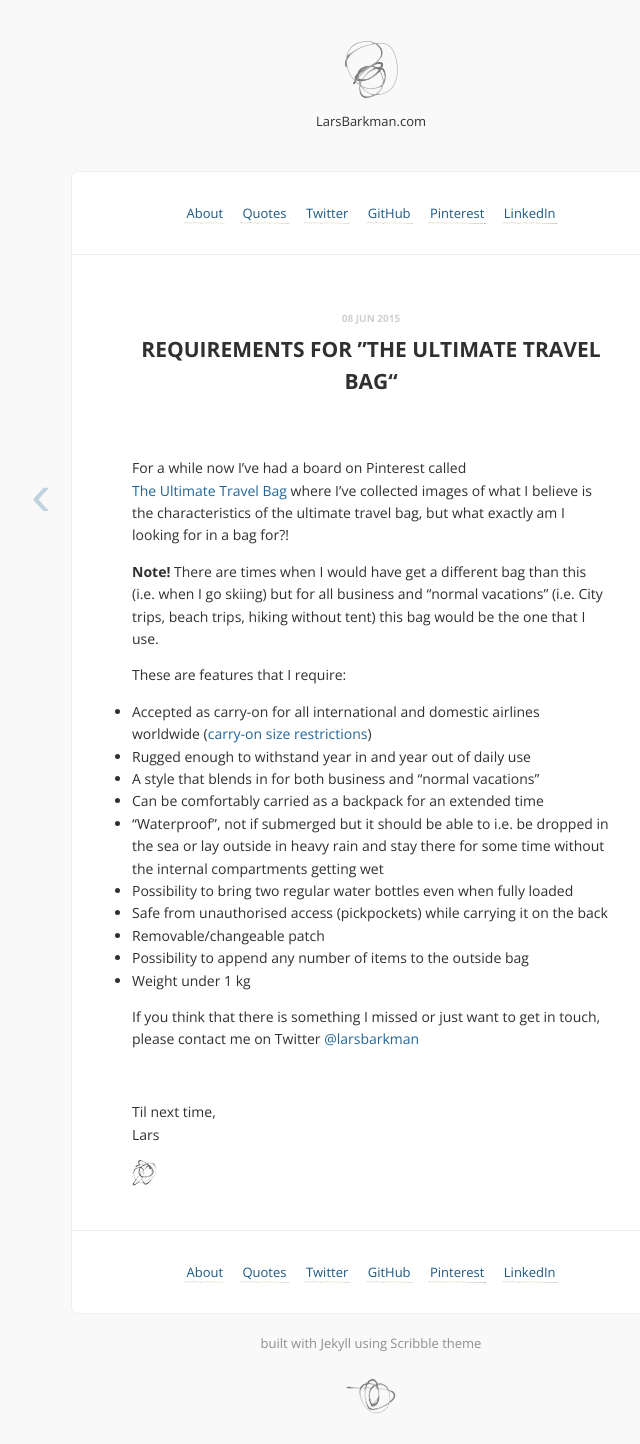
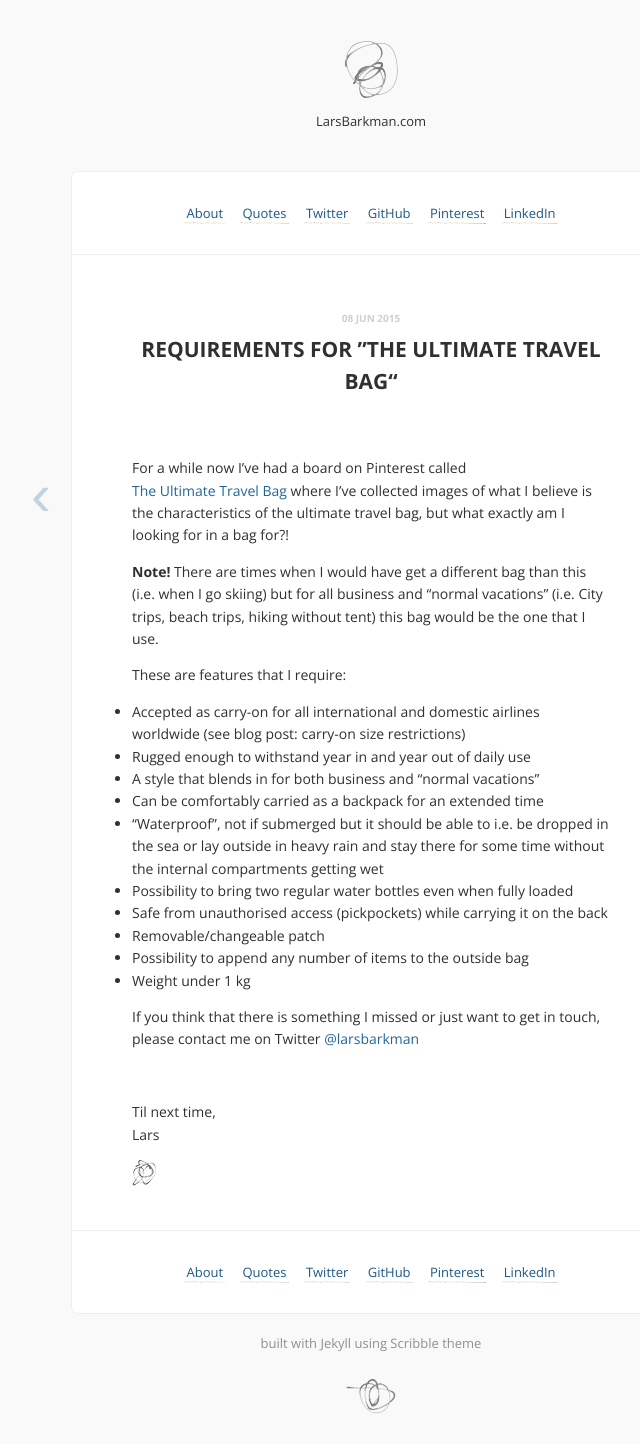
Before and after one commit to LarsBarkman/LarsBarkman.github.io, a Jekyll site: the page built from _posts/2015-06-08-the-ultimate-travel-bag.md, in a window 1280 px wide. Shown: the whole page, without its empty margins (269-909 px from the left). Built offline with Jekyll 4.4.1, drawn with Linux system fonts in a browser that asks for light colours; Markdown is read by kramdown in place of the engine named in the settings; comment, search, counter and statistics services are not loaded.

```diff
--- a/_posts/2015-06-08-the-ultimate-travel-bag.md
+++ b/_posts/2015-06-08-the-ultimate-travel-bag.md
@@ -9,7 +9,7 @@ For a while now I've had a board on Pinterest called <a href="https://www.pinter
 
 These are features that I require:
 
-- Accepted as carry-on for all international and domestic airlines worldwide (<a href="http://larsbarkman.com/2015/06/08/carry-on-size-restrictions/" target="_blank">carry-on size restrictions</a>)
+- Accepted as carry-on for all international and domestic airlines worldwide (see blog post: carry-on size restrictions)
 - Rugged enough to withstand year in and year out of daily use
 - A style that blends in for both business and "normal vacations"
 - Can be comfortably carried as a backpack for an extended time
```
